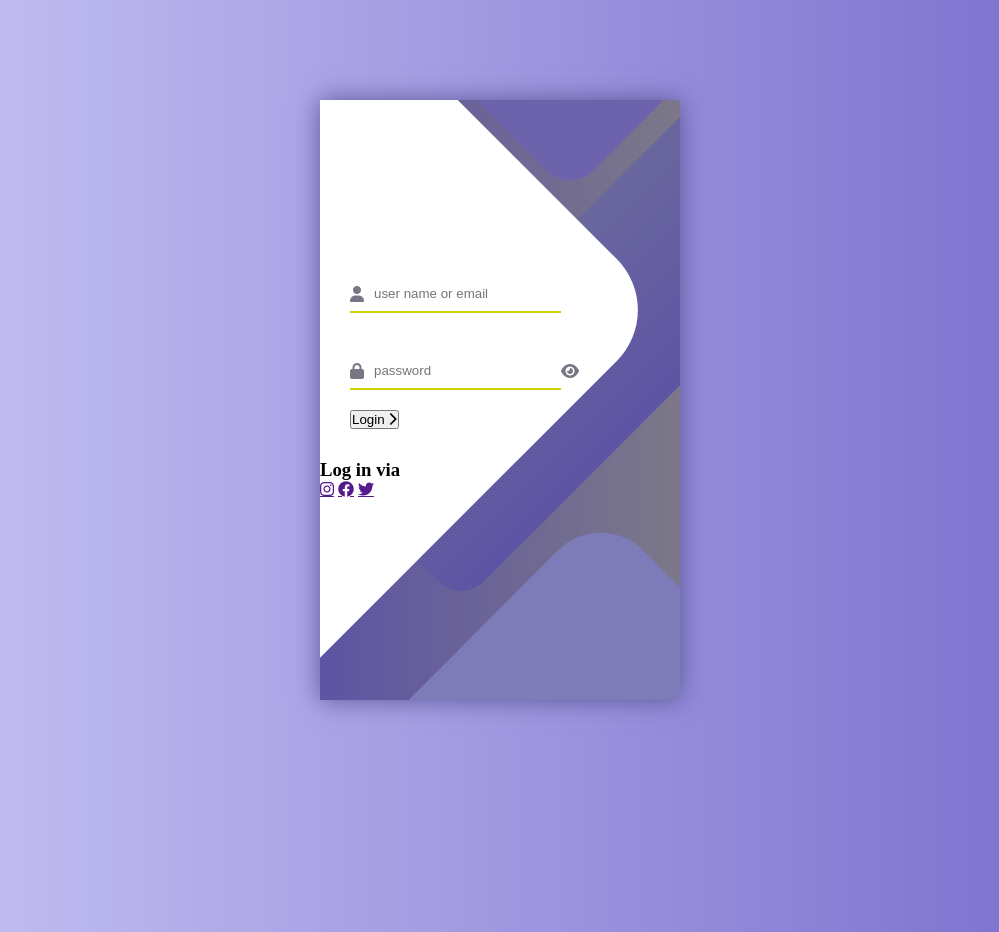
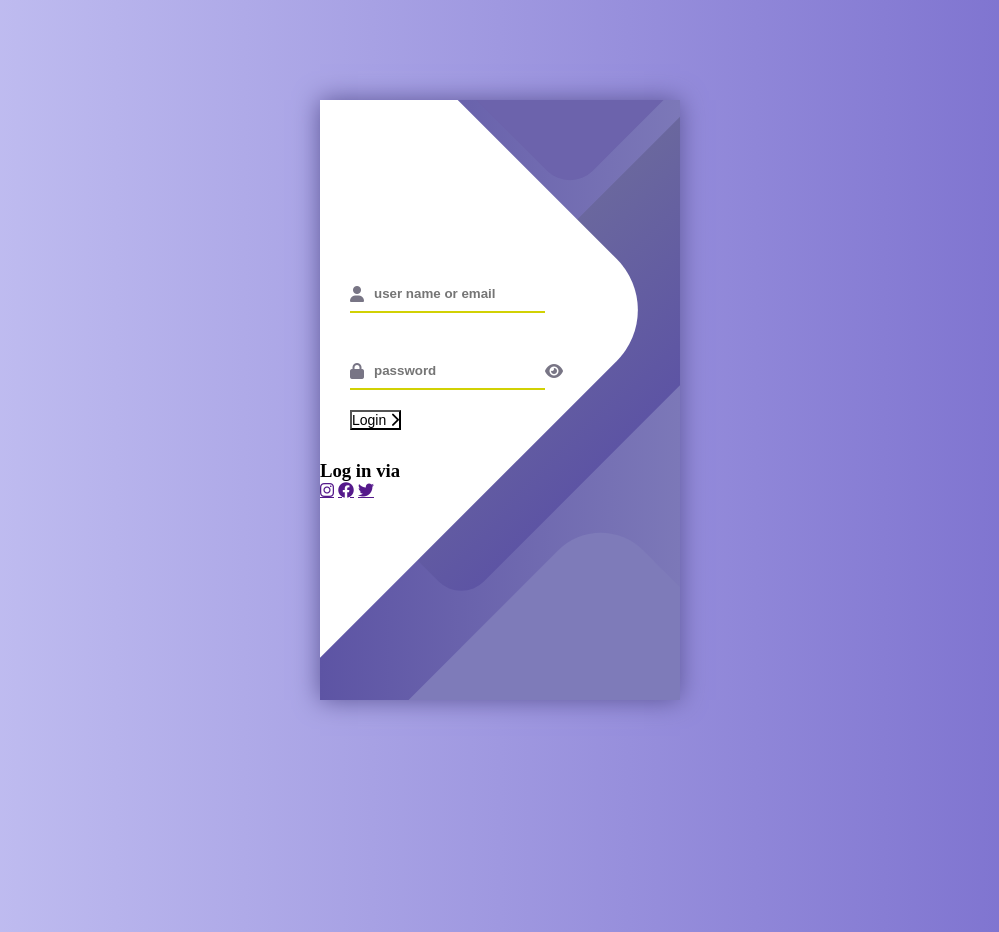
Before and after one commit to logusivam/Login-Form-with-Thirdparty-Support, a plain HTML site: page index.html in a window 1280 px wide. Shown: the whole page, without its empty margins (140-1139 px from the left). Drawn offline with Linux system fonts and the light colour scheme.

Commit message:
Aug 24, 2024, 11:36 AM

```diff
--- a/style.css
+++ b/style.css
@@ -22,7 +22,7 @@ body
 /* login form bg start */
 .screen
 {
-    background: linear-gradient(90deg, #5d54a4, #7c7888);
+    background: linear-gradient(90deg, #5d54a4, #7c78b8);
     position: relative;
     height: 600px;
     width: 360px;
@@ -121,7 +121,7 @@ body
     color: #787585;
 }
 
-/* input */
+/* input fields */
 .login_input
 {
     border: none;
@@ -129,4 +129,23 @@ body
     background: none;
     padding: 10px;
     padding-left: 24px;
+    font-weight: 700;
+    width: 75%;
+    transition: .2s;
 }
+
+/* input fields effect */
+.login_input:active,
+.login_input:focus,
+.login_input:hover
+{
+    outline: none;
+    border-bottom-color: #6a679e;
+}
+
+.login_submit
+{
+    background: #fff;
+    font-size: 14px;
+
+}
```
